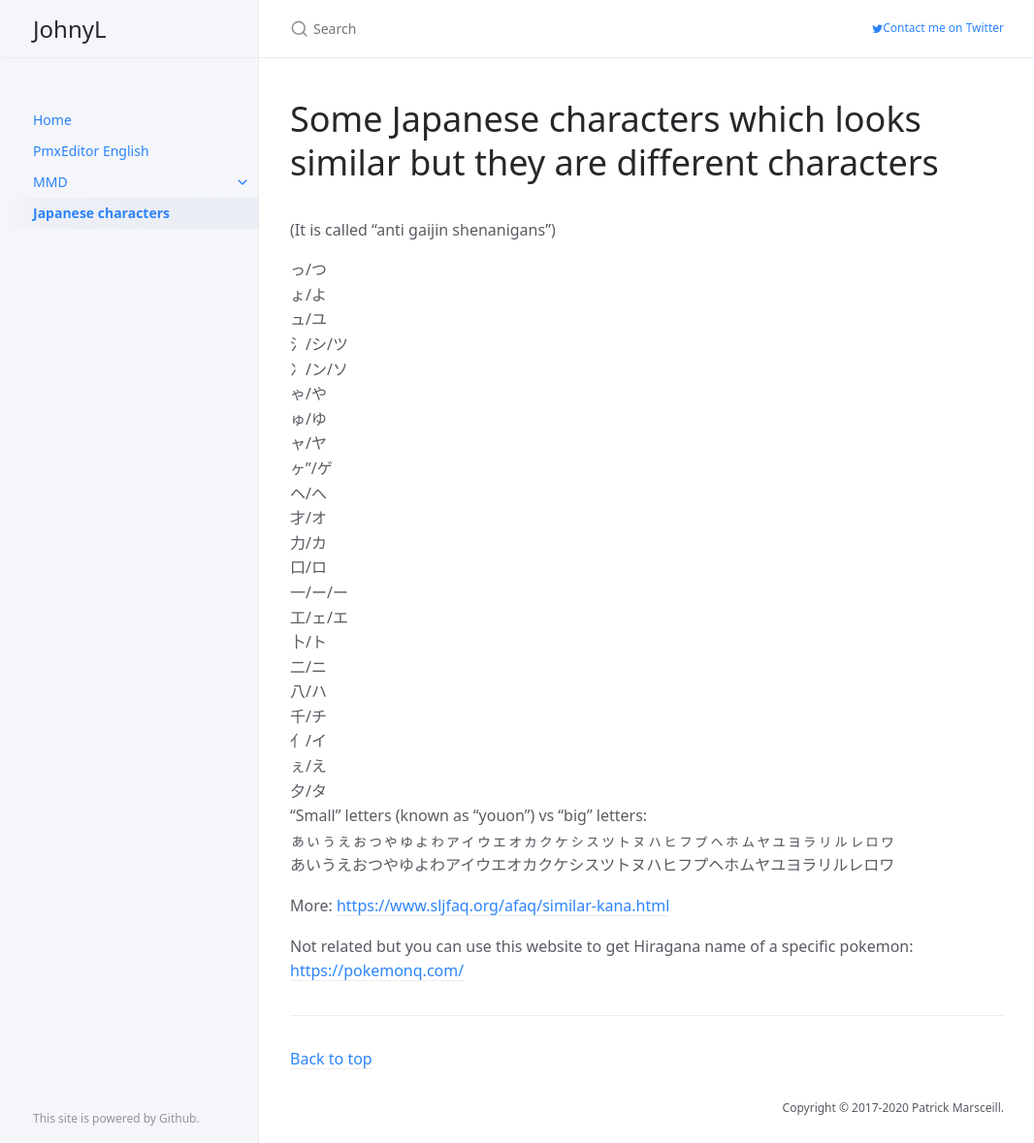
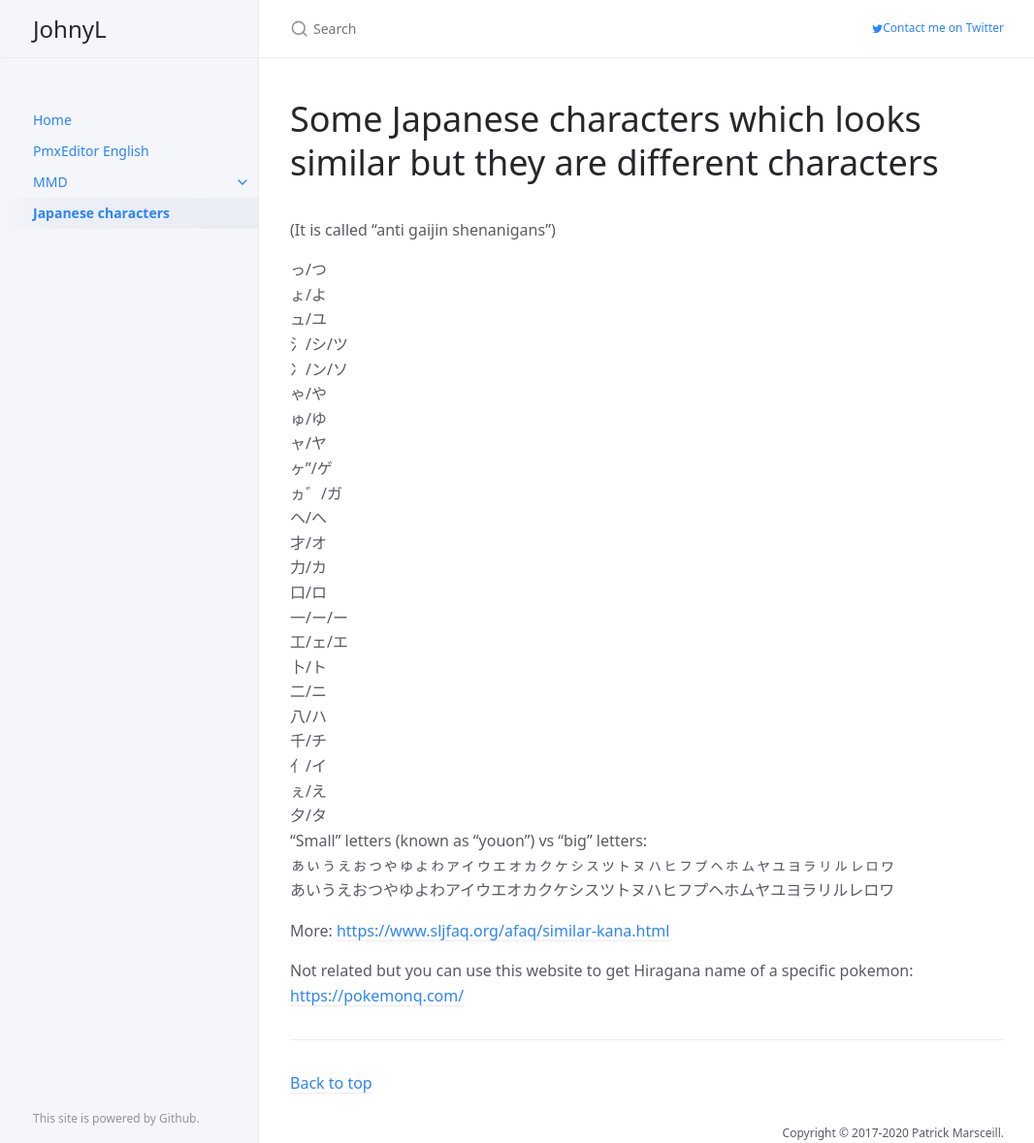
Before and after one commit to johnwithlenon/johnwithlenon.github.io, a Jekyll site: the page built from japchar.md, in a window 1280 px wide and 1179 px high. Shown: the whole window at 97% size, without its empty margins (105-1171 px from the left). Built offline with Jekyll 4.4.1, drawn with Linux system fonts in a browser that asks for light colours.

Commit message:
Update japchar.md

```diff
--- a/japchar.md
+++ b/japchar.md
@@ -18,6 +18,7 @@ description: "Japanese characters"
 ゅ/ゆ<br>
 ャ/ヤ<br>
 ヶ"/ゲ<br>
+ヵ゛/ガ<br>
 ヘ/へ<br>
 才/オ<br>
 力/カ<br>
```
